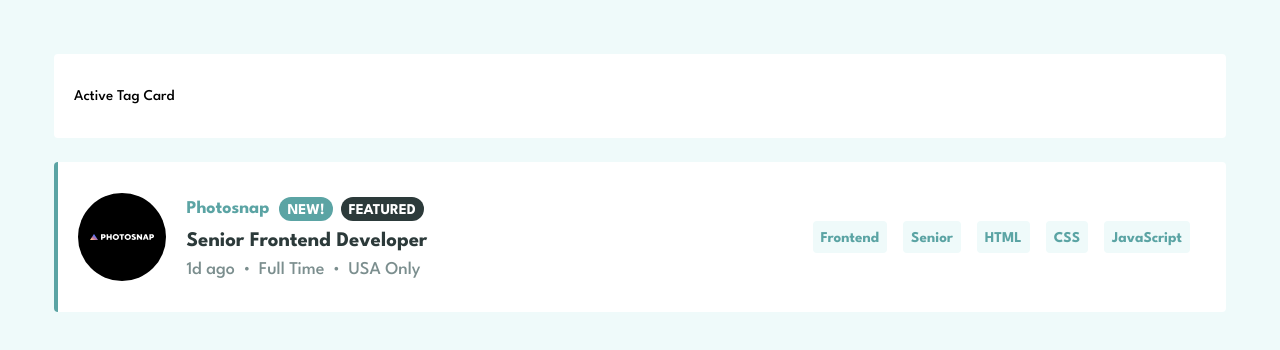
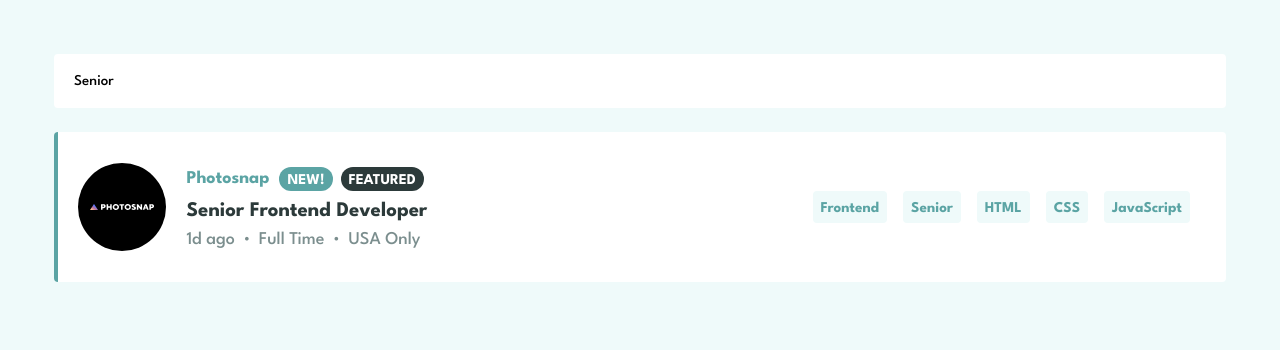
Before and after one commit to bgrubb83/frontend-mentor-job-listings-with-filtering, a React (Create React App) app: page / in a window 1280 px wide. Both pictures are taken after a click on the element "Senior". Shown: the top 350 px of the page. Built offline with nearby package versions, Linux system fonts and the light colour scheme.

Commit message:
Pass tags to ActiveTagCard, map over them and render tag name.

```diff
--- a/src/App.tsx
+++ b/src/App.tsx
@@ -28,7 +28,7 @@ function App() {
 
   return (
     <div className='jobsListWrapper'>
-      {tags && tags.length ? <ActiveTagCard /> : null}
+      {tags && tags.length ? <ActiveTagCard tags={tags} /> : null}
       {processedData.map((job: JobCardData) => {
         return <JobCard job={job} handleAddTag={handleAddTag} key={job.id} />
       })}
--- a/src/components/ActiveTagCard/ActiveTagCard.d.ts
+++ b/src/components/ActiveTagCard/ActiveTagCard.d.ts
@@ -1,3 +1,3 @@
 export interface ActiveTagCardData {
-
+    tags: string[];
 }
--- a/src/components/ActiveTagCard/ActiveTagCard.tsx
+++ b/src/components/ActiveTagCard/ActiveTagCard.tsx
@@ -3,11 +3,13 @@ import React from 'react';
 import { ActiveTagCardData } from './ActiveTagCard.d'
 import './ActiveTagCard.css';
 
-const ActiverTagCard: React.FC<ActiveTagCardData> = () => {
+const ActiverTagCard: React.FC<ActiveTagCardData> = ({ tags }) => {
     return (
-        <div className='active-tag-card-wrapper'>
-            <p>Active Tag Card</p>
-        </div>
+        <section className='active-tag-card-wrapper'>
+            {tags.map((tag) => {
+                return <span>{tag}</span>
+            })}
+        </section>
     )
 }
 
```
